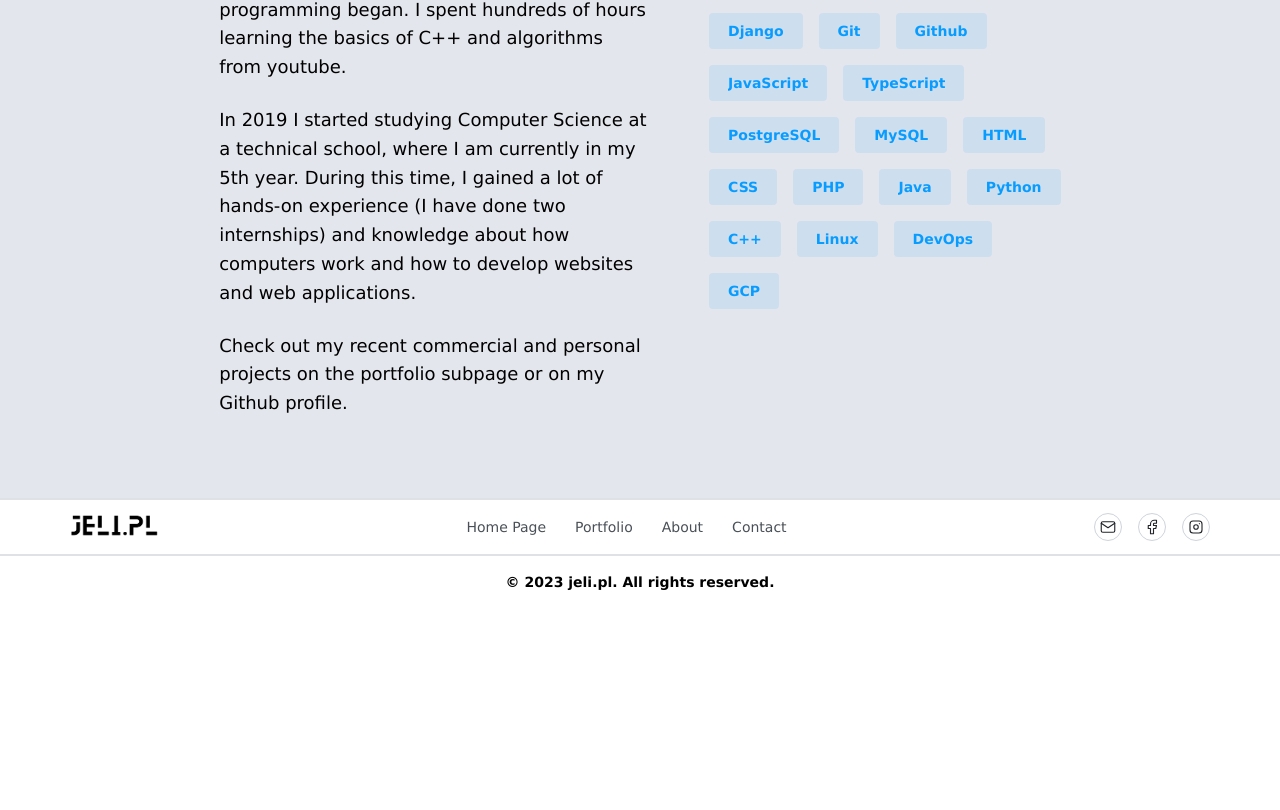
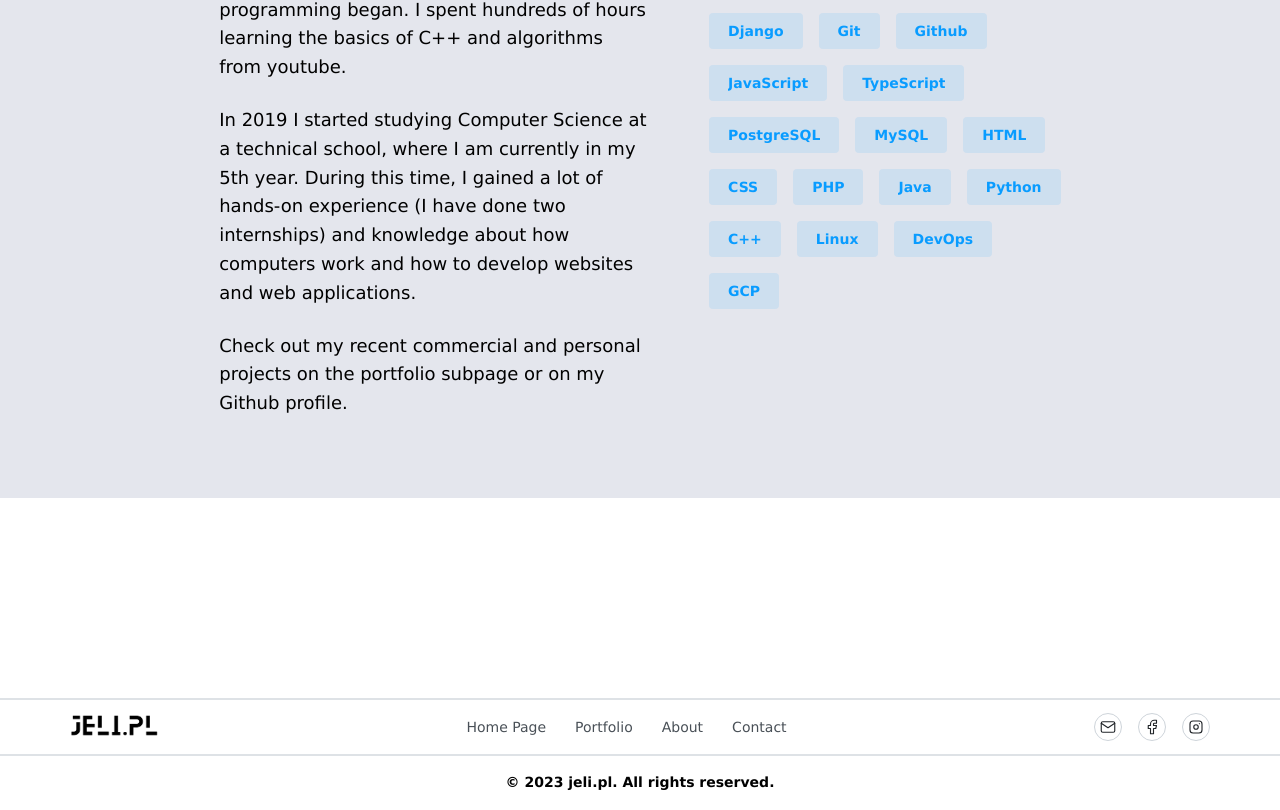
Before and after one commit to jeli-t/jeli.pl, a Next.js app in the folder frontend/: page /en/about in a window 1280 px wide. Shown: the part 1039-1849 px from the top of the page. Before the commit the page ends 1649 px from the top, so only its background shows below. Built offline with nearby package versions, Linux system fonts and the light colour scheme.

Commit message:
add margin to Footer

```diff
--- a/frontend/components/Footer/Footer.module.css
+++ b/frontend/components/Footer/Footer.module.css
@@ -1,3 +1,11 @@
+.component {
+  margin-top: 200px;
+
+  @media (max-width: $mantine-breakpoint-sm) {
+    margin-top: 0px;
+  }
+}
+
 .wrapper {
   width: 100vw;
   border-top: rem(2px) solid light-dark(var(--mantine-color-gray-3), var(--mantine-color-dark-4));
--- a/frontend/components/Footer/Footer.tsx
+++ b/frontend/components/Footer/Footer.tsx
@@ -10,7 +10,7 @@ export function Footer() {
   const t = useTranslations('HeaderMenu');
 
   return (
-    <>
+    <Container fluid p={0} className={classes.component}>
       <Container fluid className={classes.wrapper}>
         <div className={classes.inner}>
           <Logo></Logo>
@@ -38,6 +38,6 @@ export function Footer() {
           © 2023 jeli.pl. All rights reserved.
         </Title>
       </Container>
-    </>
+    </Container>
   );
 }
```
